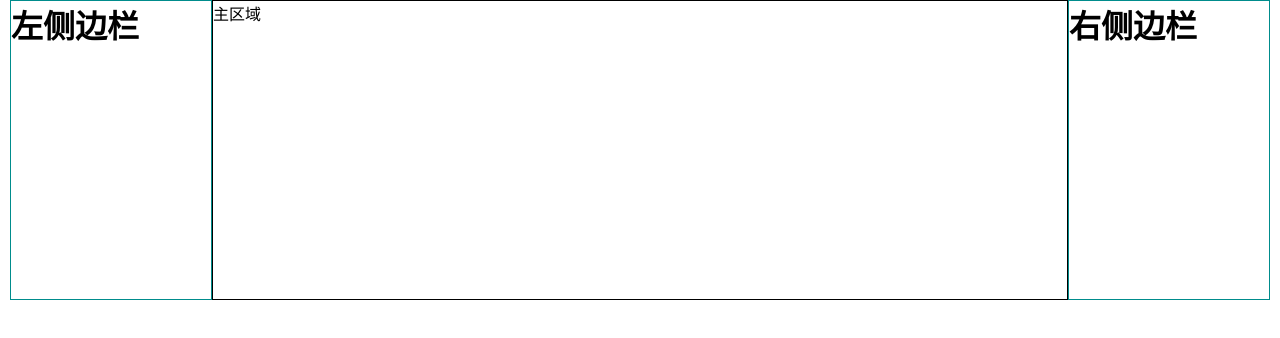
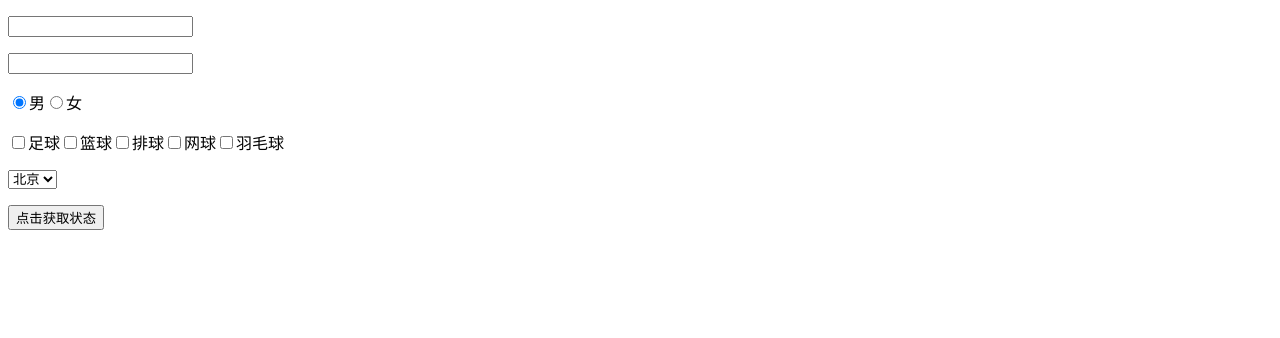
Before and after one commit to Joruno-w/react, a React (Create React App) app: page / in a window 1280 px wide. Shown: the top 338 px of the page. Built offline with nearby package versions, Linux system fonts and the light colour scheme.

Commit message:
create form

```diff
--- /dev/null
+++ b/src/App.js
@@ -0,0 +1,9 @@
+import React from 'react';
+import FormTest from "./components/FormTest";
+function App() {
+    return (
+        <FormTest/>
+    );
+}
+
+export default App;
--- /dev/null
+++ b/src/components/FormTest.js
@@ -0,0 +1,84 @@
+import React, {Component} from 'react';
+
+class FormTest extends Component {
+    state = {
+        loginId: '',
+        loginPwd: '',
+        sex: 'male',
+        chooseLoves: [],
+        loves:[
+            {value: 'football',text: '足球'},
+            {value: 'basketball',text: '篮球'},
+            {value: 'volleyball',text: '排球'},
+            {value: 'tennis',text: '网球'},
+            {value: 'badminton',text: '羽毛球'}
+        ],
+        city: 'beijing'
+    }
+
+    handleChange = e=>{
+        let val = e.target.value;
+        let name = e.target.name;
+        if (e.target.type === 'checkbox'){
+            if (e.target.checked){
+                val = [...this.state.chooseLoves,val];
+            }else{
+                val = this.state.chooseLoves.filter(it=>it!==val);
+            }
+        }
+        this.setState({
+            [name]: val
+        })
+    }
+
+    getCheckbox = ()=>{
+        const bs = this.state.loves.map(it=> <label key={it.value}>
+            <input
+                type="checkbox"
+                value={it.value}
+                name="chooseLoves"
+                checked={this.state.chooseLoves.includes(it.value)}
+                onChange={this.handleChange}
+            />{it.text}
+        </label>);
+        return bs;
+    }
+    render() {
+        const bs = this.getCheckbox();
+        return (
+            <div>
+                <p>
+                    <input type="text" value={this.state.loginId} onChange={this.handleChange} name="loginId"/>
+                </p>
+                <p>
+                    <input type="password" value={this.state.loginPwd} onChange={this.handleChange} name="loginPwd"/>
+                </p>
+                <p>
+                    <label>
+                        <input type="radio" value="male" name="sex" checked={this.state.sex === 'male'} onChange={this.handleChange}/>
+                        男
+                    </label>
+                    <label>
+                        <input type="radio" value="female" name="sex" checked={this.state.sex === 'female'} onChange={this.handleChange}/>
+                        女
+                    </label>
+                </p>
+                <p>
+                    {bs}
+                </p>
+                <p>
+                    <select name="city" value={this.state.city} onChange={this.handleChange}>
+                        <option value="beijing">北京</option>
+                        <option value="shanghai">上海</option>
+                        <option value="guangzhou">广州</option>
+                    </select>
+                </p>
+                <button onClick={()=>{
+                    console.log(this.state);
+                }}>点击获取状态</button>
+            </div>
+        );
+    }
+}
+
+export default FormTest;
--- a/src/components/Test.js
+++ /dev/null
@@ -1,13 +0,0 @@
-import React from 'react';
-import Layout from "./common/layout";
-function Test() {
-    return (
-        <div>
-            <Layout left={<h1>左侧边栏</h1>} right={<h1>右侧边栏</h1>} gap={10}>
-                主区域
-            </Layout>
-        </div>
-    );
-}
-
-export default Test;
--- a/src/index.js
+++ b/src/index.js
@@ -1,4 +1,4 @@
 import React from "react";
 import ReactDOM from 'react-dom';
-import Test from "./components/Test";
-ReactDOM.render(<Test/>,document.getElementById('root'));
+import App from "./App";
+ReactDOM.render(<App/>,document.getElementById('root'));
```
Also changed, not shown: src/components/NumberInput.js (added, +19 -0 lines), 1 other file (tests, documents, lock files or other folders).
